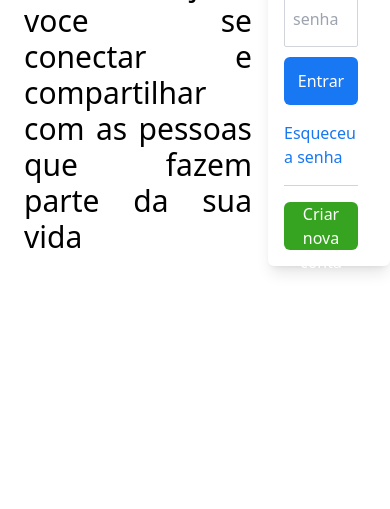
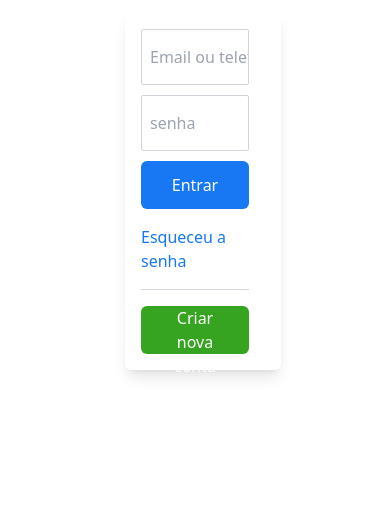
Before and after one commit to Antoniopedromuteka/Tela-de-login-facebook-com-Tailwindcss, a website: page src/index.html in a window 390 px wide. Shown: the part 335-844 px from the top of the page. Drawn offline with Linux system fonts and the light colour scheme.

Commit message:
aplicando responsividade

```diff
--- a/src/index.html
+++ b/src/index.html
@@ -12,19 +12,19 @@
 <body>
 
 
-    <div class="w-screen h-screen bg-grat-facebook flex items-center justify-center">
+    <div class="w-screen h-screen bg-grat-facebook flex items-center justify-center flex-col md:flex-row">
 
 
         <div class="w-580 pl-6">
 
 
 
-        <h1 class="text-blue-facebook font-bold text-5xl">Facebook</h1>
+        <h1 class="text-blue-facebook text-center md:text-left font-bold text-5xl">Facebook</h1>
 
-        <h2 class="text-3xl text-black text-justify">Facebook ajuda voce se conectar e compartilhar com as pessoas que fazem parte da sua vida</h2>
+        <h2 class="text-3xl text-black text-center md:text-left">Facebook ajuda voce se conectar e compartilhar com as pessoas que fazem parte da sua vida</h2>
 
         </div>
-         <div class="w-2/5 ml-4  bg-white p-4 pr-8  rounded-md flex items-center justify-center flex-col shadow-lg">
+         <div class="w-2/5 ml-4  bg-white p-4 pr-8  rounded-md flex items-center justify-center flex-col shadow-lg mt-4">
 
             <input type="text" placeholder="Email ou telefone" class="input-facebook">
             <input type="text" placeholder="senha" class="input-facebook">
```
Also changed, not shown: dist/output.css.
